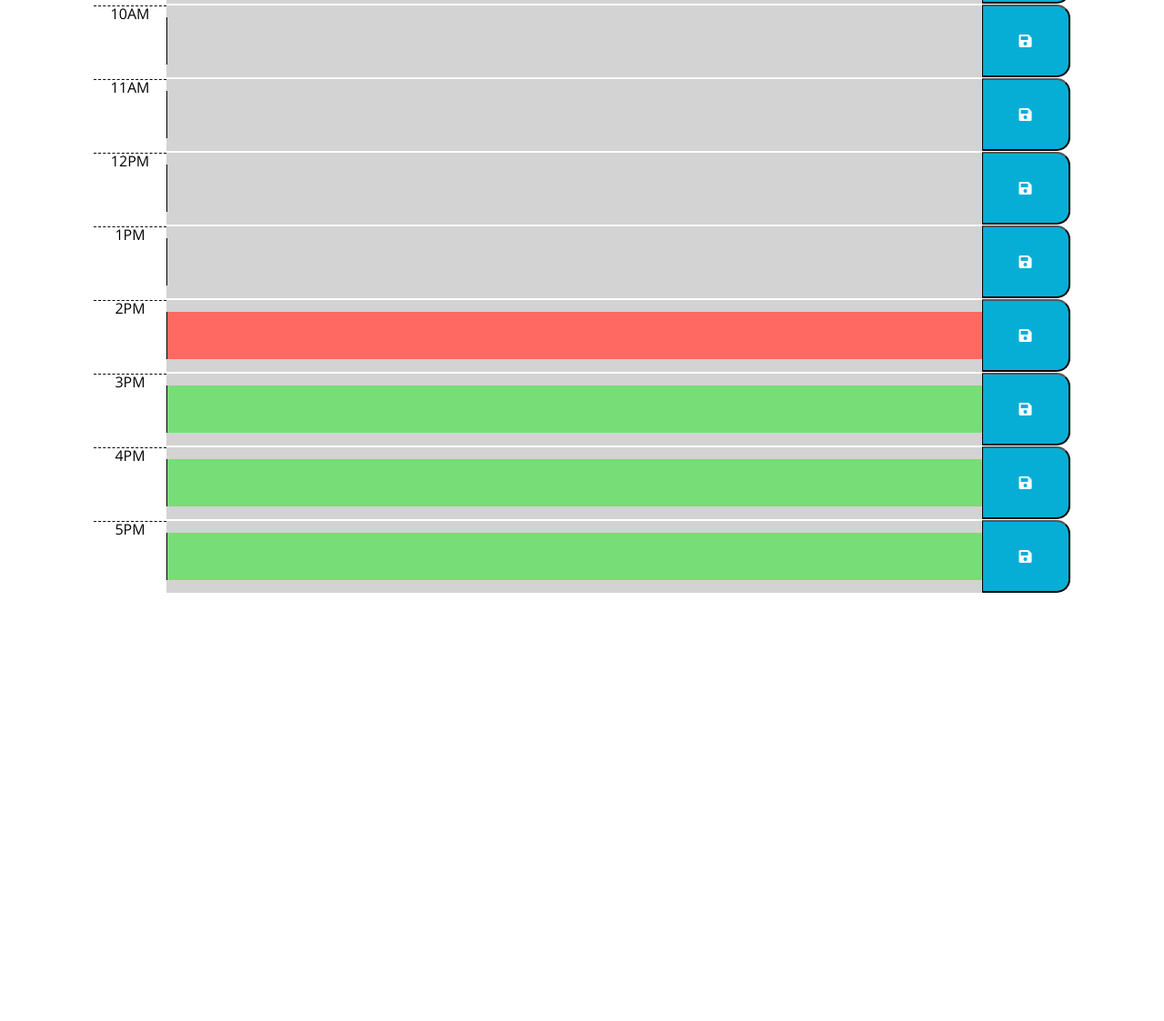
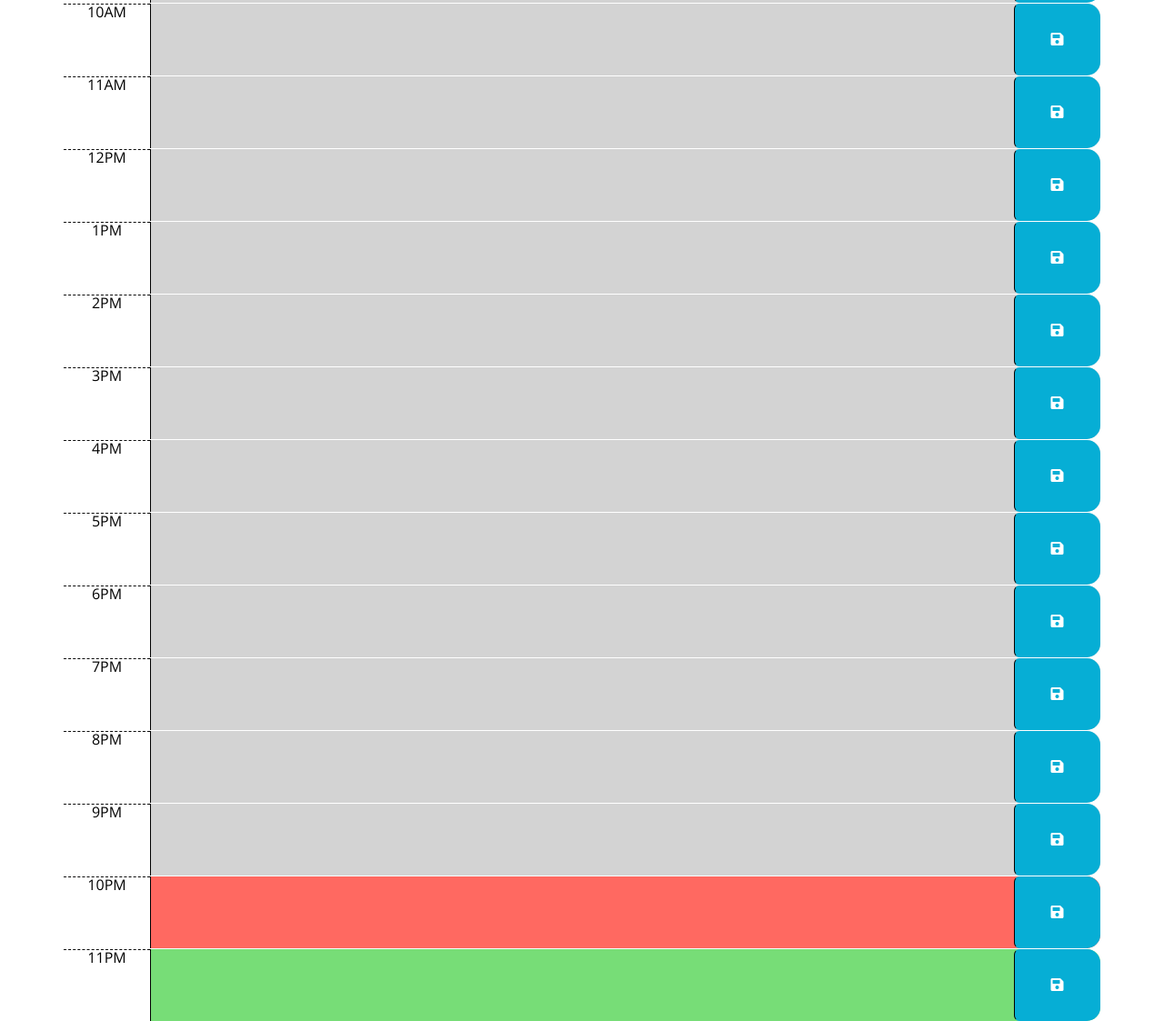
Before and after one commit to huihuihui07/W7-planner-app-lesson, a plain HTML site: page index.html in a window 1280 px wide. Shown: the part 364-1487 px from the top of the page at 91% size. Before the commit the page ends 1017 px from the top, so only its background shows below. Drawn offline with nearby package versions, Linux system fonts and the light colour scheme.

Commit message:
updated algorithm

```diff
--- a/index.html
+++ b/index.html
@@ -30,9 +30,97 @@
       <p class="lead">A simple calendar app for scheduling your work day</p>
       <p id="currentDay" class="lead"></p>
     </header>
-    <div class="time-block-container">
+    <div class="container">
       <!-- Timeblocks go here -->
+      <div id="9" class="time-block row">
+        <div class="hour col-1">9AM</div>
+        <textarea class="description col-10"></textarea>
+        <button class="saveBtn btn col-1"><i class="fas fa-save"></i></button>
+      </div>
 
+      <div id="10" class="time-block row">
+        <div class="hour col-1">10AM</div>
+        <textarea class="description col-10"></textarea>
+        <button class="saveBtn btn col-1"><i class="fas fa-save"></i></button>
+      </div>
+
+      <div id="11" class="time-block row">
+        <div class="hour col-1">11AM</div>
+        <textarea class="description col-10"></textarea>
+        <button class="saveBtn btn col-1"><i class="fas fa-save"></i></button>
+      </div>
+
+      <div id="12" class="time-block row">
+        <div class="hour col-1">12PM</div>
+        <textarea class="description col-10"></textarea>
+        <button class="saveBtn btn col-1"><i class="fas fa-save"></i></button>
+      </div>
+
+      <div id="13" class="time-block row">
+        <div class="hour col-1">1PM</div>
+        <textarea class="description col-10"></textarea>
+        <button class="saveBtn btn col-1"><i class="fas fa-save"></i></button>
+      </div>
+
+      <div id="14" class="time-block row">
+        <div class="hour col-1">2PM</div>
+        <textarea class="description col-10"></textarea>
+        <button class="saveBtn btn col-1"><i class="fas fa-save"></i></button>
+      </div>
+
+      <div id="15" class="time-block row">
+        <div class="hour col-1">3PM</div>
+        <textarea class="description col-10"></textarea>
+        <button class="saveBtn btn col-1"><i class="fas fa-save"></i></button>
+      </div>
+
+      <div id="16" class="time-block row">
+        <div class="hour col-1">4PM</div>
+        <textarea class="description col-10"></textarea>
+        <button class="saveBtn btn col-1"><i class="fas fa-save"></i></button>
+      </div>
+
+      <div id="17" class="time-block row">
+        <div class="hour col-1">5PM</div>
+        <textarea class="description col-10"></textarea>
+        <button class="saveBtn btn col-1"><i class="fas fa-save"></i></button>
+      </div>
+
+      <div id="18" class="time-block row">
+        <div class="hour col-1">6PM</div>
+        <textarea class="description col-10"></textarea>
+        <button class="saveBtn btn col-1"><i class="fas fa-save"></i></button>
+      </div>
+
+      <div id="19" class="time-block row">
+        <div class="hour col-1">7PM</div>
+        <textarea class="description col-10"></textarea>
+        <button class="saveBtn btn col-1"><i class="fas fa-save"></i></button>
+      </div>
+
+      <div id="20" class="time-block row">
+        <div class="hour col-1">8PM</div>
+        <textarea class="description col-10"></textarea>
+        <button class="saveBtn btn col-1"><i class="fas fa-save"></i></button>
+      </div>
+
+      <div id="21" class="time-block row">
+        <div class="hour col-1">9PM</div>
+        <textarea class="description col-10"></textarea>
+        <button class="saveBtn btn col-1"><i class="fas fa-save"></i></button>
+      </div>
+
+      <div id="22" class="time-block row">
+        <div class="hour col-1">10PM</div>
+        <textarea class="description col-10"></textarea>
+        <button class="saveBtn btn col-1"><i class="fas fa-save"></i></button>
+      </div>
+
+      <div id="23" class="time-block row">
+        <div class="hour col-1">11PM</div>
+        <textarea class="description col-10"></textarea>
+        <button class="saveBtn btn col-1"><i class="fas fa-save"></i></button>
+      </div>
     </div>
 
     <script
--- a/scripts.js
+++ b/scripts.js
@@ -1,77 +1,125 @@
-// Jquery import: Shorthand for $( document ).ready()
-$(function () {
-  //display current day at the top of the calendar
-  var now = dayjs().format("[Today is ]dddd, MMMM DD YYYY");
-  $("#currentDay").text(now);
+// // Jquery import: Shorthand for $( document ).ready()
+// $(function () {
+//   //display current day at the top of the calendar
+var now = dayjs().format("[Today is ]dddd, MMMM DD YYYY");
+$("#currentDay").text(now);
 
-  //show timeblocks from 9am to 6pm
-  // Dynamically create time blocks
-  // Create a for-loop to iterate through the opening time
-  let openTime = 9,
-    closeTime = 18;
-  // Function to generate the time block HTML
-  function createTimeBlock(hour) {
-    if (hour < 12) {
-      return `<div class="time-block ">
-      <div class="hour">${hour}AM</div>
-      <textarea id="${hour}" cols="180"></textarea>
-      <button class="saveBtn"><i class="fas fa-save"></i></button>
-    </div>
-    `;
-    } else if (hour > 12) {
-      return `<div class="time-block ">
-    <div class="hour">${hour - 12}PM</div>
-    <textarea id="${hour}" cols="180"></textarea>
-    <button class="saveBtn"><i class="fas fa-save"></i></button>
-  </div>
-  `;
-    } else {
-      //12pm
-      return `<div class="time-block ">
-      <div class="hour">${hour}PM</div>
-      <textarea id="${hour}" cols="180"></textarea>
-      <button class="saveBtn"><i class="fas fa-save"></i></button>
-    </div>
-    `;
-    }
+$(".saveBtn").on("click", function () {
+  const key = $(this).parent().attr("id");
+  const value = $(this).siblings("textarea").val();
+  localStorage.setItem(key, value);
+});
+
+for (let i = 9; i <= 23; i++) {
+  $("#" + i + " textarea").val(localStorage.getItem(i));
+}
+
+const currentHour = dayjs().hour(); //get the current hour of the day using day.js
+console.log(currentHour);
+$(".time-block").each(function () {
+  const blockHour = $(this).attr("id");
+  if (blockHour < currentHour) {
+    // add the class of past to THIS element
+    $(this).addClass("past");
+  } else if (blockHour == currentHour) {
+    // add a class of present to THIS element
+
+    $(this).addClass("present");
+  } else {
+    // add a class of future to THIS element
+    $(this).addClass("future");
   }
+});
 
-  // Function to create time blocks for hours from 9AM to 5PM
-  function createAllTimeBlocks() {
-    const container = $(".time-block-container");
-    for (let i = openTime; i < closeTime; i++) {
-      container.append(createTimeBlock(i));
-    }
-  }
+//   //show timeblocks from 9am to 6pm
+//   // Dynamically create time blocks
+//   // Create a for-loop to iterate through the opening time
+//   let openTime = 9,
+//     closeTime = 18;
+//   // Function to generate the time block HTML
+//   function createTimeBlock(hour) {
+//     if (hour < 12) {
+//       return `<div class="time-block ">
+//       <div class="hour">${hour}AM</div>
+//       <textarea id="${hour}" cols="180"></textarea>
+//       <button class="saveBtn"><i class="fas fa-save"></i></button>
+//     </div>
+//     `;
+//     } else if (hour > 12) {
+//       return `<div class="time-block ">
+//     <div class="hour">${hour - 12}PM</div>
+//     <textarea id="${hour}" cols="180"></textarea>
+//     <button class="saveBtn"><i class="fas fa-save"></i></button>
+//   </div>
+//   `;
+//     } else {
+//       //12pm
+//       return `<div class="time-block ">
+//       <div class="hour">${hour}PM</div>
+//       <textarea id="hour${hour}" class="hour12" cols="180"></textarea>
+//       <button class="saveBtn btn${hour}"><i class="fas fa-save"></i></button>
+//     </div>
+//     `;
+//     }
+//   }
 
-  createAllTimeBlocks();
+//   // Function to create time blocks for hours from 9AM to 5PM
+//   function createAllTimeBlocks() {
+//     const container = $(".time-block-container");
+//     for (let i = openTime; i < closeTime; i++) {
+//       container.append(createTimeBlock(i));
+//     }
+//   }
 
-  //Color-code each timeblock based on past, present, and future when the timeblock is viewed.
-  //create a hypothetical time
-  let timeOffice = dayjs().set("hour", 14).set("minute", 55).set("second", 15);
+//   createAllTimeBlocks();
 
-  // Use the each() method to iterate through all the textarea elements
-  $("textarea").each(function () {
-    // get the time element in each textarea
-    let textareaTime = $(this).attr("id");
+//   //Color-code each timeblock based on past, present, and future when the timeblock is viewed.
+//   //create a hypothetical time
+//   let timeOffice = dayjs().set("hour", 14).set("minute", 55).set("second", 15);
 
-    //the color of the past time blocks are grey  ?????
-    if (textareaTime < 14) {
-      $(this).attr("class", "past");
-    }
-    //the color of the current time block is red
-    else if (textareaTime == 14) {
-      $(this).attr("class", "present");
-    }
-    //the color of the future time block is green
-    else {
-      $(this).attr("class", "future");
-    }
-  });
+//   // Use the each() method to iterate through all the textarea elements
+//   $("textarea").each(function () {
+//     // get the time element in each textarea
+//     let textareaTime = $(this).attr("id");
 
-  //Allow a user to enter an event when they click a timeblock
+//     //the color of the past time blocks are grey  ?????
+//     if (textareaTime < 14) {
+//       $(this).attr("class", "past");
+//     }
+//     //the color of the current time block is red
+//     else if (textareaTime == 14) {
+//       $(this).attr("class", "present");
+//     }
+//     //the color of the future time block is green
+//     else {
+//       $(this).attr("class", "future");
+//     }
+//   });
 
-  //Save the event in local storage when the save button is clicked in that timeblock.
+//   //Allow a user to enter an event when they click a timeblock
 
-  //Persist events between refreshes of a page
-});
+//   //Save the event in local storage when the save button is clicked in that timeblock.
+//   //create element to select "time-block-container"
+
+//   const btn12 = document.querySelector(".btn12");
+//   const textareaContent = document.querySelector(".hour12"); //?????
+//   //function
+//   function saveTask() {
+//     const value = textareaContent.value;
+//     localStorage.setItem("myTextareaValue", value); //????
+//   }
+
+//   //Attach an event listener to the textarea for input changes
+//   btn12.addEventListener("click", saveTask);
+
+//   window.addEventListener("load", function () {
+//     const savedValue = localStorage.getItem("myTextareaValue");
+//     if (savedValue !== null) {
+//       textareaContent.value = savedValue;
+//     }
+//   });
+//   //set the target to a specific textarea
+//   //save to local storage
+
+//   //Persist events between refreshes of a page
+// });
--- a/style.css
+++ b/style.css
@@ -1,5 +1,5 @@
 body {
-  font-family: "Open Sans", sans-serif;
+  font-family: 'Open Sans', sans-serif;
   font-size: 16px;
   line-height: 1;
 }
@@ -25,21 +25,10 @@ header {
 .description {
   white-space: pre-wrap;
 }
-.time-block-container{
-  width: screen;
-  margin-left: 8%;
-  margin-right: 8%;
-}
+
 .time-block {
   text-align: center;
   border-radius: 15px;
-  background-color: #d3d3d3;
-  display: flex;
-  justify-content: space-between;
-  align-items: center;
-  margin: 1px;
-  border-top: 1px solid white;
-  height: 80px;
 }
 
 .row {
@@ -49,9 +38,6 @@ header {
 }
 
 .hour {
-  width: 150px;
-  text-align: center;
-  height: 100%;
   background-color: #ffffff;
   color: #000000;
   border-top: 1px dashed #000000;
@@ -78,9 +64,6 @@ header {
   border-bottom-right-radius: 15px;
   background-color: #06aed5;
   color: white;
-  height: 80px;
-  padding-right: 40px;
-  padding-left: 40px;
 }
 
 .saveBtn i:hover {
```
Also changed, not shown: Screenshot_Daily_Planner.jpg (added), 1 other file.
